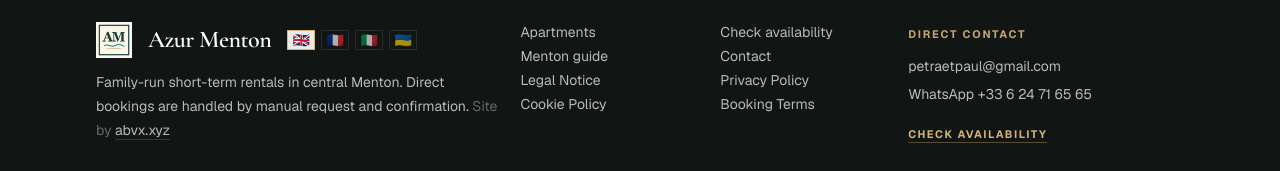
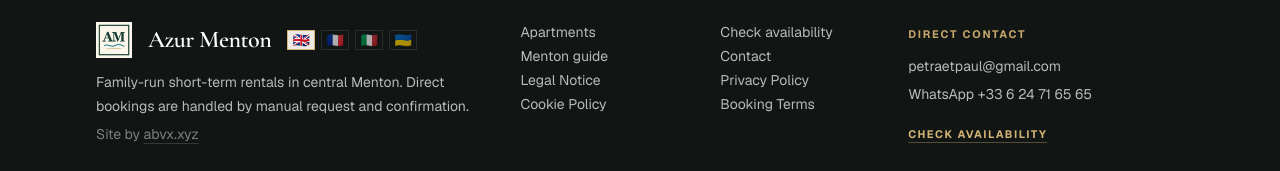
Before and after one commit to markoblogo/azurmenton, a Next.js app: page /en/apartments in a window 1280 px wide. Shown: the part 3703-3874 px from the top of the page. Built offline with nearby package versions, Linux system fonts and the light colour scheme.

Commit message:
Adjust footer site credit placement

```diff
--- a/src/components/layout/Footer.tsx
+++ b/src/components/layout/Footer.tsx
@@ -52,9 +52,9 @@ export function Footer({ locale }: { locale: Locale }) {
             <p className="font-serif-display text-2xl font-semibold tracking-[-0.02em]">Azur Menton</p>
             <FooterLanguageSwitcher locale={locale} label={copy.languages} />
           </div>
-          <p className="mt-3 max-w-md text-sm leading-6 text-white/70">
-            {copy.intro}{" "}
-            <span className="text-white/35">{copy.siteBy}</span>{" "}
+          <p className="mt-3 max-w-md text-sm leading-6 text-white/70">{copy.intro}</p>
+          <p className="mt-1 max-w-md text-sm leading-6 text-white/45">
+            {copy.siteBy}{" "}
             <a
               href="https://abvx.xyz"
               target="_blank"
```
